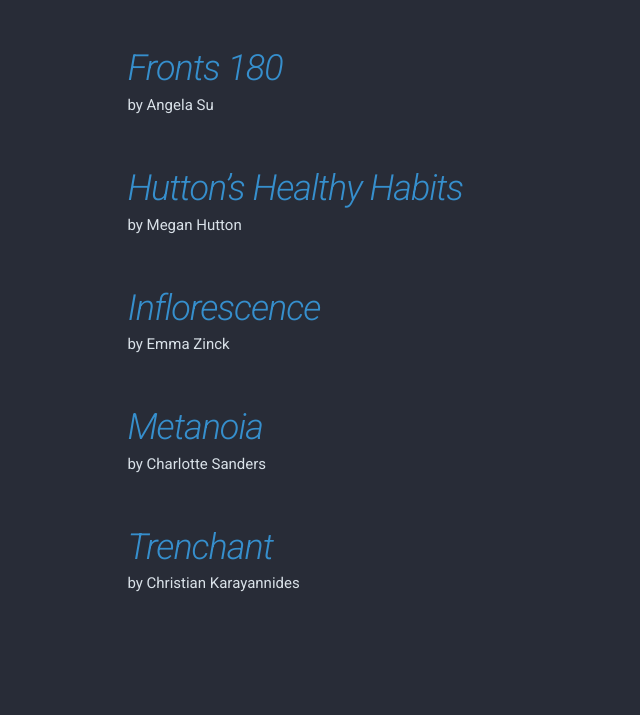
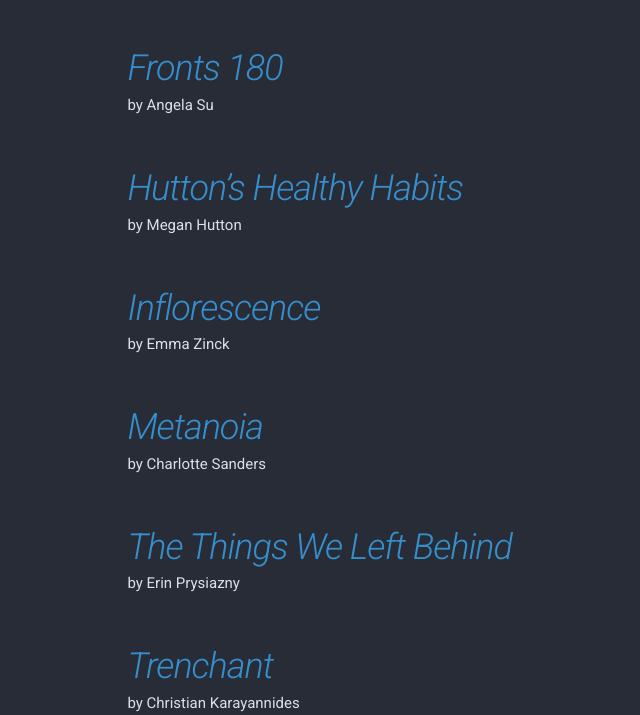
Before and after one commit to queensfilmsonder/queensfilmsonder.github.io, a plain HTML site: page index.html in a window 1280 px wide. Shown: the part 744-1459 px from the top of the page, without its empty margins (71-711 px from the left). Before the commit the page ends 1339 px from the top, so only its background shows below. Drawn offline with nearby package versions, Linux system fonts and the light colour scheme; a web font is replaced by a local one.

Commit message:
Update index.html

```diff
--- a/index.html
+++ b/index.html
@@ -87,6 +87,14 @@
             </div>
         </div>
          <div class="ten column" id="project" style="margin-top: 5%">
+            <a href="https://vimeo.com/161417550">
+                <h3>The Things We Left Behind</h3>
+            </a>
+            <div style="margin-top: -2%">
+                by Erin Prysiazny
+            </div>
+        </div>
+        <div class="ten column" id="project" style="margin-top: 5%">
             <a href="https://www.dropbox.com/s/14by3ul7eafuek3/Trenchant%20Agency%20_%20Business%20Plan%20.pdf?dl=0">
                 <h3>Trenchant</h3>
             </a>
```
